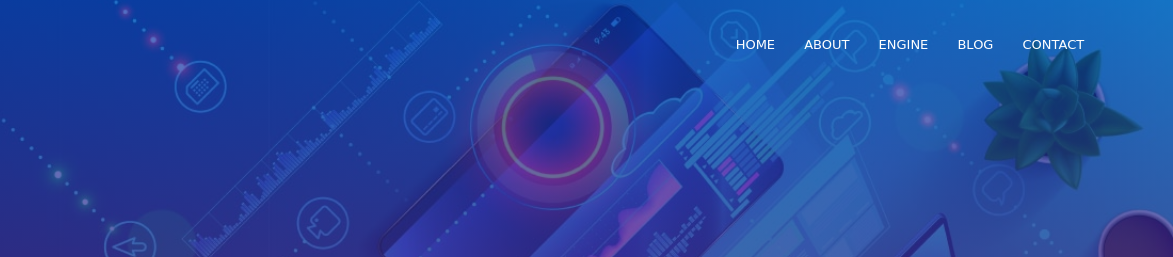
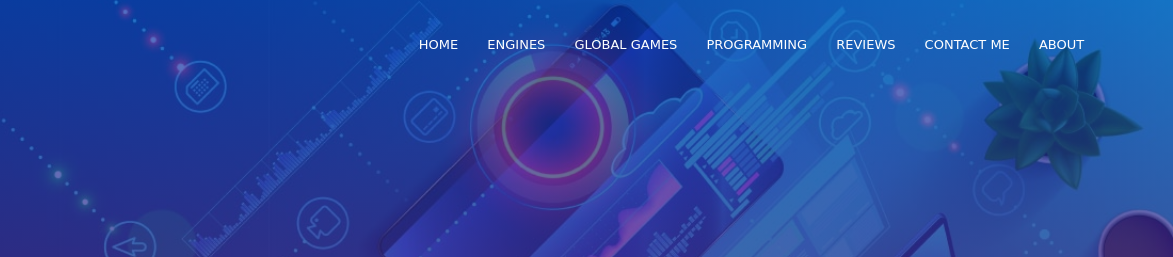
Before and after one commit to Iknowyouradrez/My-Websites, a plain HTML site: page index.html in a window 1280 px wide. Shown: the top 257 px of the page, 107-1280 px from the left. Drawn offline with Linux system fonts and the light colour scheme; files whose address does not match are found by name; a web font is replaced by a local one.

Commit message:
Update index.html

```diff
--- a/index.html
+++ b/index.html
@@ -6,7 +6,7 @@
 <meta http-equiv="X-UA-Compatible" content="IE=edge">
 <meta name="viewport" content="width=device-width, initial-scale=1.0">
 
-                        <title>Game Programming - Kareem El-Sayed</title>
+                        <title id="HOME">Game Programming - Kareem El-Sayed</title>
 
                         <link rel="stylesheet" type="text/css" href="Online Site (style).css" />
 
@@ -26,11 +26,13 @@
             <div class="nav-links" id="navlinks">
             <i class="fa fa-times" onclick="hideMenu()"></i>
                 <ul>
-                    <Li><a href="">HOME</a></Li>
-                    <Li><a href="">ABOUT</a></Li>
-                    <Li><a href="">ENGINE</a></Li>
-                    <Li><a href="">BLOG</a></Li>
-                    <Li><a href="">CONTACT</a></Li>
+                    <Li><a href="#HOME">HOME</a></Li>
+                    <Li><a href="#ENGINES">ENGINES</a></Li>
+                    <Li><a href="#GLOBAL GAMES">GLOBAL GAMES</a></Li>
+                  <Li><a href="#PROGRAMMING">PROGRAMMING</a></Li>
+                    <Li><a href="#REVIEWS">REVIEWS</a></Li>
+                    <Li><a href="#CONTACT ME">CONTACT ME</a></Li>
+                  <Li><a href="#ABOUT">ABOUT</a></Li>
                 </ul>
             </div>
             <i class="fa fa-bars" onclick="showMenu()"></i>
@@ -50,7 +52,7 @@
     <!-----Course----->
 
     <section class="engine">
-        <h1>Engines We Offer</h1>
+        <h1 id="ENGINES">Engines We Offer</h1>
         <p>We offer different engines for game programming that will suit your development.</p>
 
         <div class="row">
@@ -81,7 +83,7 @@
     <!---global-games--->
 
     <section class="global-games">
-        <h1>Our Global Games</h1>
+        <h1 id="Global Games">Our Global Games</h1>
         <p>These are our global games from different engines.</p>
 
         <div class="row">
@@ -106,10 +108,10 @@
         </div>
     </section>
 
-    <!----facilities---->
+    <!----programming---->
 
     <section class="programming">
-        <h1>In game programming</h1>
+        <h1 id="PROGRAMMING">In game programming</h1>
         <p>Game programming code might sound so hard but with some experience and learning, it will be
            easy.</p>
 
@@ -137,7 +139,7 @@
 
     <!---testimonials--->
     <section class="testimonials">
-        <h1>What Our Programmers say</h1>
+        <h1 id="REVIEWS">What Our Programmers say</h1>
         <p></p>
 
         <div class="row">
@@ -171,12 +173,12 @@
     </section>
 
     <section class="cta">
-        <h1>If you need any help in programming or in downloading the engines,<br> Contact me.</h1>
+        <h1 id="CONTACT ME">If you need any help in programming or in downloading the engines,<br> Contact me.</h1>
         <a href="" class="hero-btn">CONTACT ME</a>
     </section>
 
     <section class="footer">
-        <h4>About Me</h4>
+        <h4 id="ABOUT">About Me</h4>
         <p>Hello, I am the creater of this site. I am a programmer. Hope
            my site helped you in any form. business email: unk52003@gmail.com, phone number: 966+ 541345243
 
```
